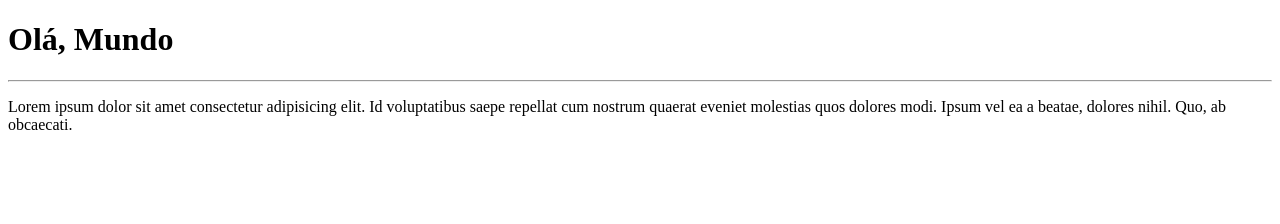
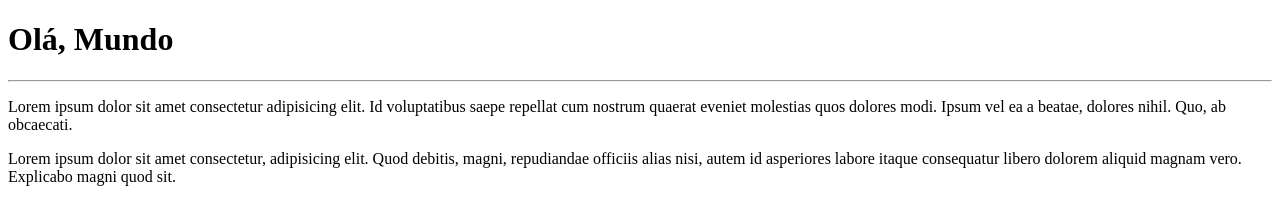
Before and after one commit to JaquelinneRodrigues/Ola-Mundo, a plain HTML site: page site exemplo/index.html in a window 1280 px wide. Drawn offline with Linux system fonts and the light colour scheme.

Commit message:
Adicionei um paragrafo

```diff
--- a/site exemplo/index.html
+++ b/site exemplo/index.html
@@ -17,5 +17,11 @@
         beatae, dolores nihil. Quo, ab
         obcaecati.
     </p>
+    <p>
+        Lorem ipsum dolor sit amet consectetur, adipisicing elit.
+        Quod debitis, magni, repudiandae officiis alias nisi, autem id
+        asperiores labore itaque consequatur
+        libero dolorem aliquid magnam vero. Explicabo magni quod sit.
+    </p>
 </body>
 </html>
```
